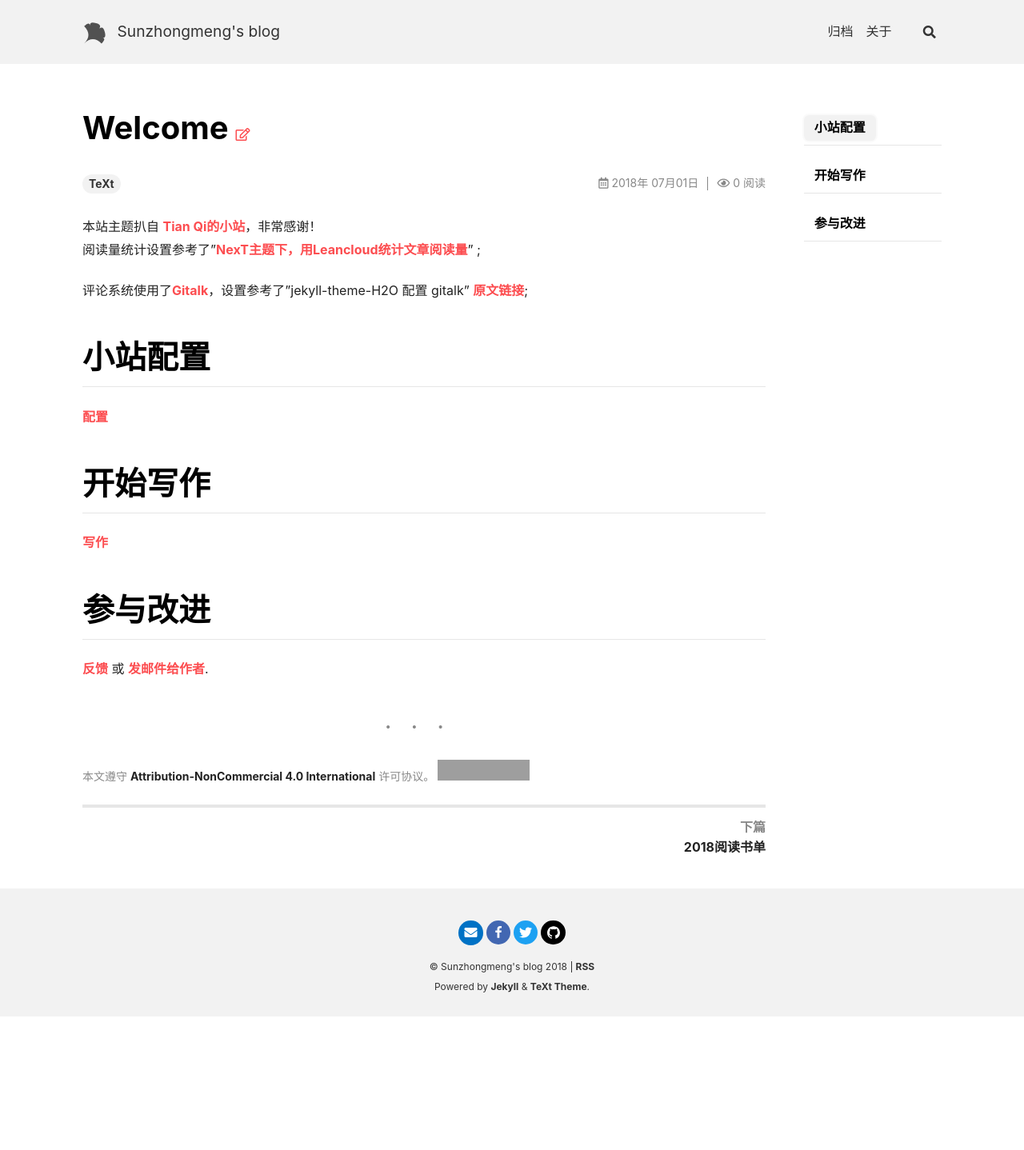
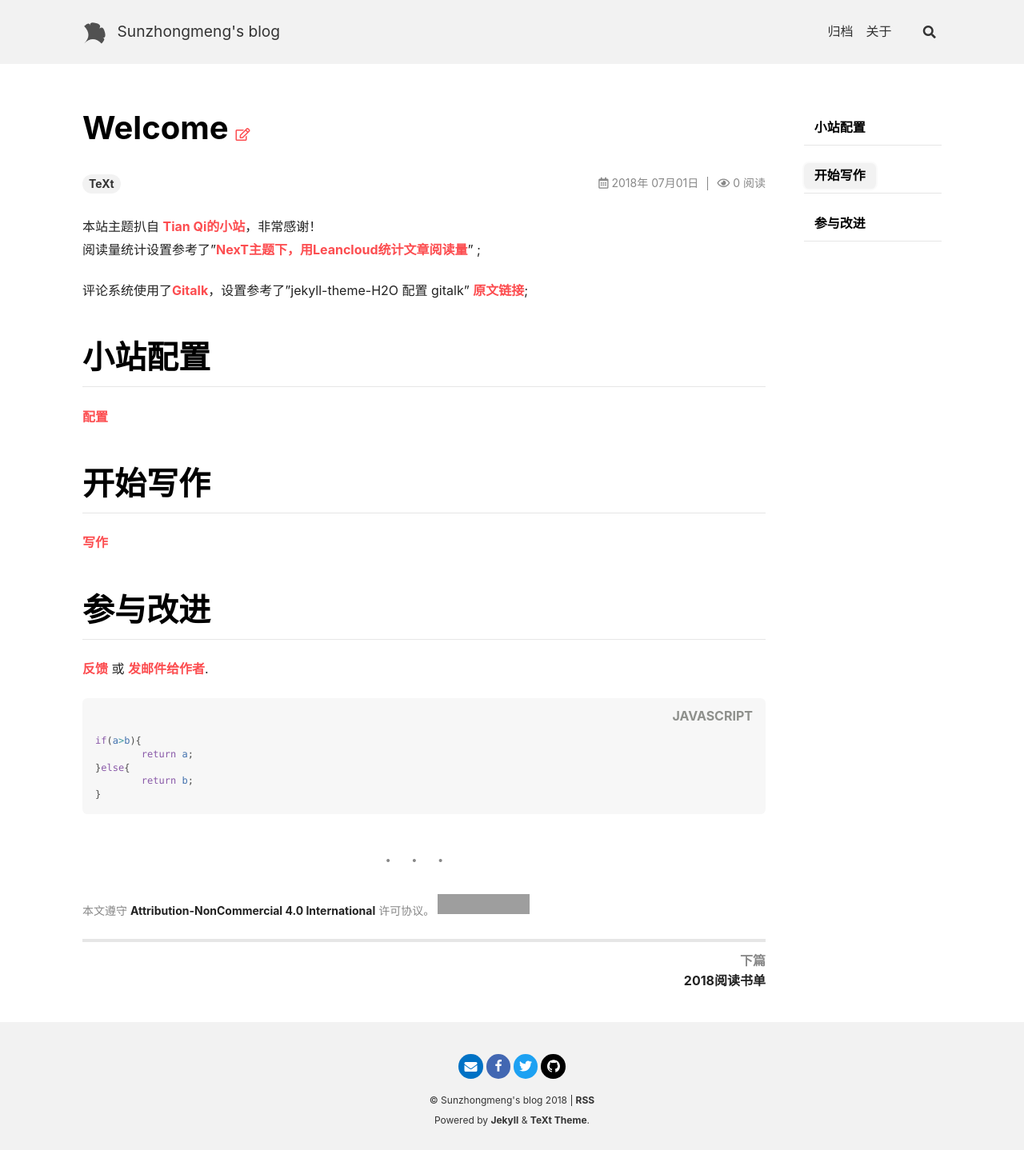
Before and after one commit to releung/sunzhongmeng.github.io, a Jekyll site: the page built from _posts/2018-07-01-welcome.md, in a window 1280 px wide. Shown: the whole page at 80% size. Built offline with Jekyll 4.4.1, drawn with Linux system fonts in a browser that asks for light colours; nearby versions of some CDN libraries; comment, search, counter and statistics services are not loaded; before the commit the page ends 1271 px from its top, so only the background shows below that; grey boxes are pictures that could not be loaded.

Commit message:
change welcome

```diff
--- a/_posts/2018-07-01-welcome.md
+++ b/_posts/2018-07-01-welcome.md
@@ -15,4 +15,11 @@ tags: TeXt
 # 参与改进
 [反馈](https://github.com/kitian616/jekyll-TeXt-theme/issues)  或 [发邮件给作者](mailto:kitian616@outlook.com).
 
+{% highlight javascript %}
+if(a>b){
+	return a;
+}else{
+	return b;
+}
+{% endhighlight %}
 ---
```
